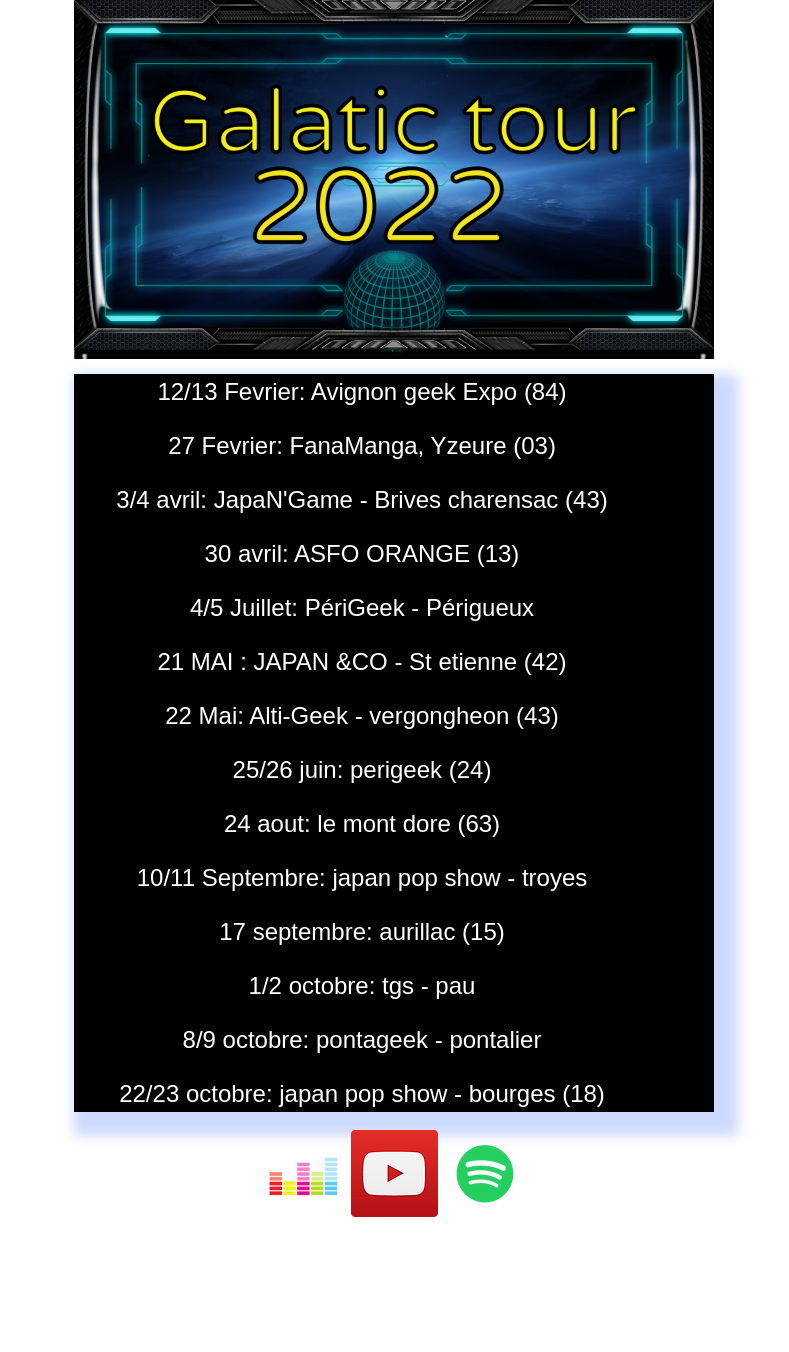
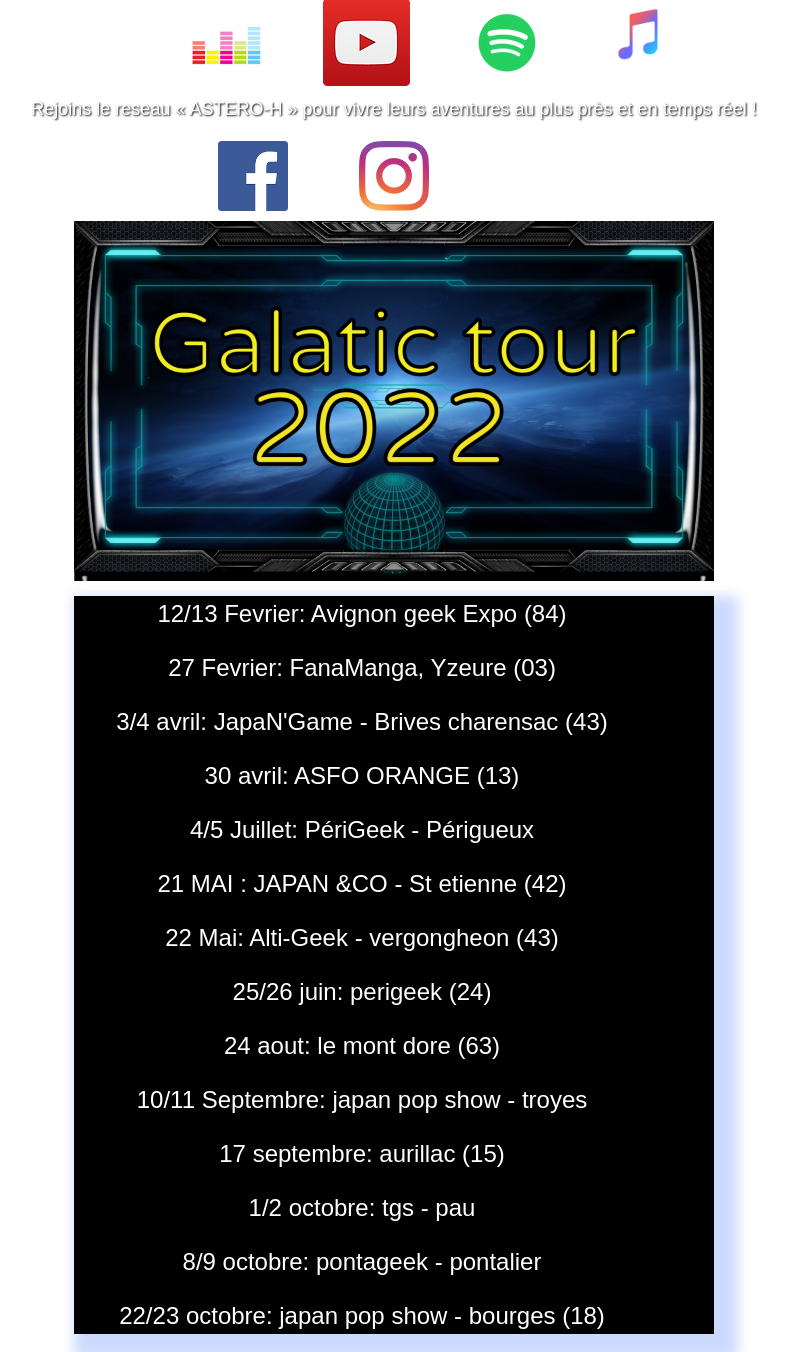
Before and after one commit to ludexplo/Astero-H, a Symfony app: template templates/accueil/index.html.twig in a window 1280 px wide. Shown: the part 788-2140 px from the top of the page, without its empty margins (246-1035 px from the left). Before the commit the page ends 2005 px from the top, so only its background shows below. Run offline with Twig, Linux system fonts and the light colour scheme; the template is opened without the code that fills it, so the values that code supplies are empty; some libraries are stand-ins or nearby versions; some web fonts are replaced; grey boxes are pictures that could not be loaded.

Commit message:
test pour la page album et ajout des réseaux sur la page accueil

```diff
--- a/public/style/style.css
+++ b/public/style/style.css
@@ -49,7 +49,7 @@
 }
 .container {
     display: flex;
-    width: 300px;
+    width: 450px;
 }
 
 /*pour pas que le contenu passe en dessous de la barre de navigation */
@@ -214,7 +214,9 @@ p{
     left: 450px;
 }
 
-
+.rezise{
+    height: 70px;
+}
 
 /*responsive design*/
 @media  screen and (max-width : 1700px){
--- a/templates/accueil/index.html.twig
+++ b/templates/accueil/index.html.twig
@@ -24,7 +24,22 @@
   <p class="text-center"> Les classiques du Rock te donnent la patate? Les génériques TV cultes te  donnent le sourire? Mélange les deux, et tu obtiens « ASTERO-H » !</p>
 
 </div>
+<!--les différents réseaux sociaux-->
+<div class="container reseaux ">
 
+  <div class="col-md-4 col-xs-12"><a href="https://www.deezer.com/fr/artist/15171969"><img src="img/deezer.jpg"></a></div>
+  <div class="col-md-4 col-xs-12"><a href="https://www.youtube.com/channel/UCcEaaG_ZRWBSAp8foy_LzZw"><img src="img/youtube.jpg"></a></div>
+  <div class="col-md-4 col-xs-12"><a href="https://open.spotify.com/artist/4R15nQ1tIZGKIq7Z8BddVI"><img src="img/spotify.jpg"></a></div>
+  <div class="col-md-4 col-xs-12"><a href="https://music.apple.com/album/1396238331"><img class="rezise" src="img/appleMusic.webp"></a></div>
+</div>
+<p class="text-center">Rejoins le reseau « ASTERO-H » pour vivre leurs aventures au plus près et en temps réel ! </p>
+
+<div class="container reseaux text-center">
+
+  <div class="col-md-4 col-xs-12"><a href="https://www.facebook.com/AsteroHGeekRock"><img class="rezise" src="img/facebook.webp"></a></div>
+  <div class="col-md-4 col-xs-12"><a href="https://www.instagram.com/astero_h_officiel/"><img class="rezise" src="img/instagram.webp"></a></div>
+
+</div>
 <!--GALATIC TOUR 2022-->
 <div class="contenant">
   <div class="text-center">
@@ -49,14 +64,7 @@
 <p class="date">22/23 octobre: japan pop show - bourges (18)</p>
 </div>
 
-<!--les différents réseaux sociaux-->
-<div class="container reseaux">
 
-  <div class="col-md-4 col-xs-12"><a href="https://www.deezer.com/fr/artist/15171969"><img src="img/deezer.jpg"></a></div>
-  <div class="col-md-4 col-xs-12"><a href="https://www.youtube.com/channel/UCcEaaG_ZRWBSAp8foy_LzZw"><img src="img/youtube.jpg"></a></div>
-  <div class="col-md-4 col-xs-12"><a href="https://open.spotify.com/artist/4R15nQ1tIZGKIq7Z8BddVI"><img src="img/spotify.jpg"></a></div>
-
-</div>
 
 
 
--- a/templates/base.html.twig
+++ b/templates/base.html.twig
@@ -20,7 +20,6 @@
         <script src="https://code.jquery.com/jquery-3.3.1.slim.min.js" integrity="sha384-q8i/X+965DzO0rT7abK41JStQIAqVgRVzpbzo5smXKp4YfRvH+8abtTE1Pi6jizo" crossorigin="anonymous"></script>
 <script src="https://cdn.jsdelivr.net/npm/popper.js@1.14.7/dist/umd/popper.min.js" integrity="sha384-UO2eT0CpHqdSJQ6hJty5KVphtPhzWj9WO1clHTMGa3JDZwrnQq4sF86dIHNDz0W1" crossorigin="anonymous"></script>
 <script src="https://cdn.jsdelivr.net/npm/bootstrap@4.3.1/dist/js/bootstrap.min.js" integrity="sha384-JjSmVgyd0p3pXB1rRibZUAYoIIy6OrQ6VrjIEaFf/nJGzIxFDsf4x0xIM+B07jRM" crossorigin="anonymous"></script>
-   <script src="https://bootswatch.com/_vendor/popper.js/dist/umd/popper.min.js"></script>
         <script src="https://bootswatch.com/_vendor/bootstrap/dist/js/bootstrap.min.js"></script>
             {# {{ encore_entry_script_tags('app') }} #}
         {% endblock %}
@@ -60,10 +59,10 @@
                           <a class="dropdown-item" href="#">HISTOIRE</a>
                           <a class="dropdown-item" href="#">ALBUM</a>
                           <a class="dropdown-item" href="#">TOURNEE</a>
-                      <li class="nav-item">
-                        <a class="nav-link" href="{{ path('app_contact')}}">CONTACT</a>
-                      </li>
                         </div>
+                        <li class="nav-item">
+                          <a class="nav-link" href="{{ path('app_contact')}}">CONTACT</a>
+                        </li>
 
                     </ul>
                   </div>
```
Also changed, not shown: templates/albums/index.html.twig (+4 -3 lines), public/img/appleMusic.webp (added), public/img/facebook.webp (added), public/img/instagram.webp (added).
